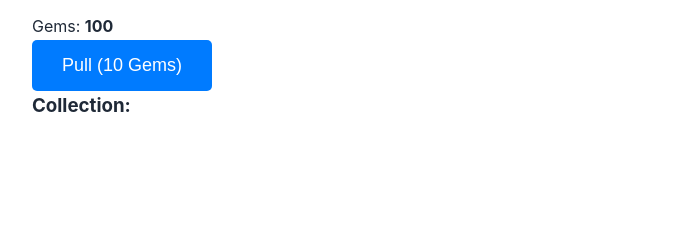
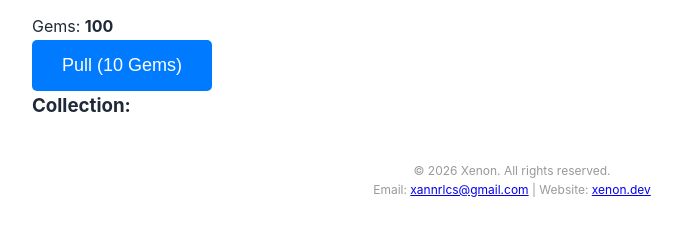
Before and after one commit to xenon231tech/S754-gacha, a website: page index.html in a window 1280 px wide. Shown: the part 87-322 px from the top of the page, without its empty margins (128-810 px from the left). Drawn offline with Linux system fonts and the light colour scheme.

Commit message:
chore: update contact info and domain to xenon.dev

```diff
--- a/index.html
+++ b/index.html
@@ -136,5 +136,10 @@
             </div>
         </div>
     <script src="script.js"></script>
+
+    <footer style="text-align: center; padding: 20px; color: #999; font-size: 12px;">
+        <p>© 2026 Xenon. All rights reserved.</p>
+        <p>Email: <a href="mailto:xannrlcs@gmail.com">xannrlcs@gmail.com</a> | Website: <a href="https://xenon.dev">xenon.dev</a></p>
+    </footer>
 </body>
 </html>
```
Also changed, not shown: package.json (+8 -3 lines), README.md, 1 other file.
